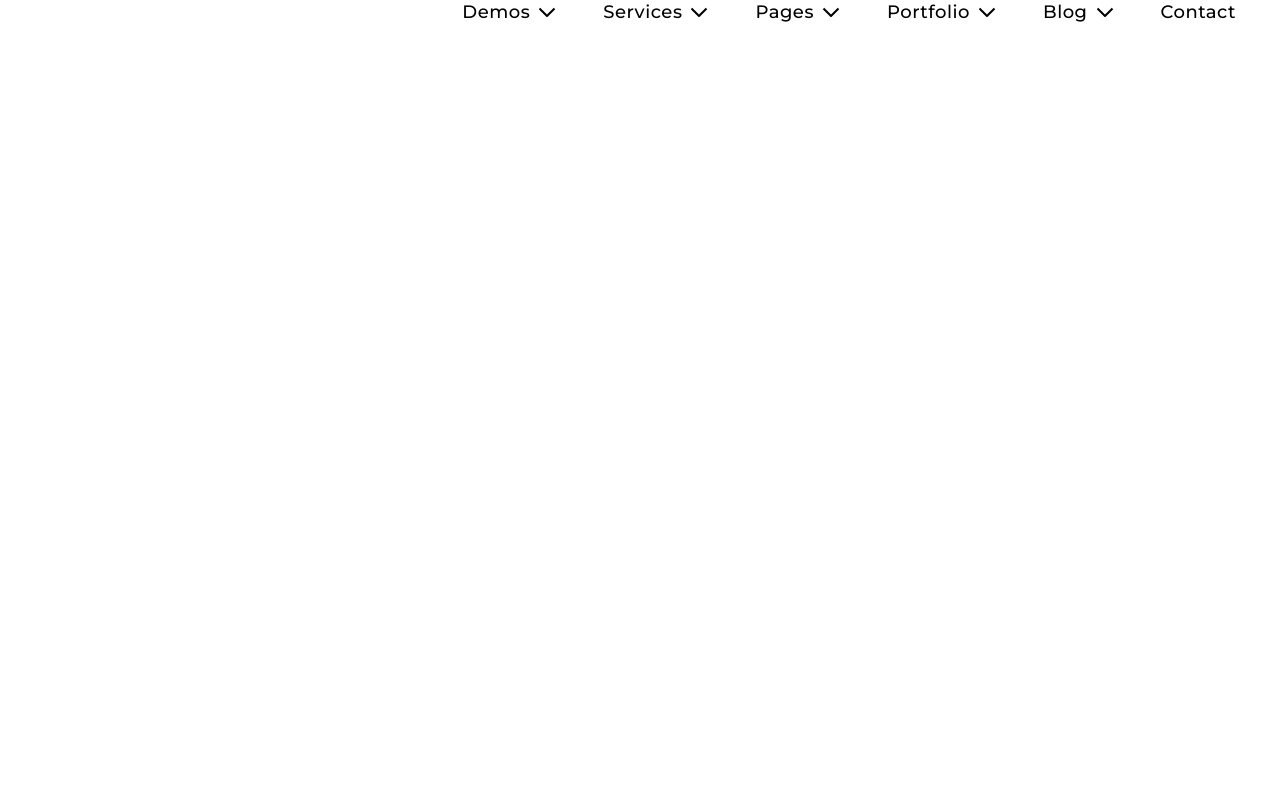
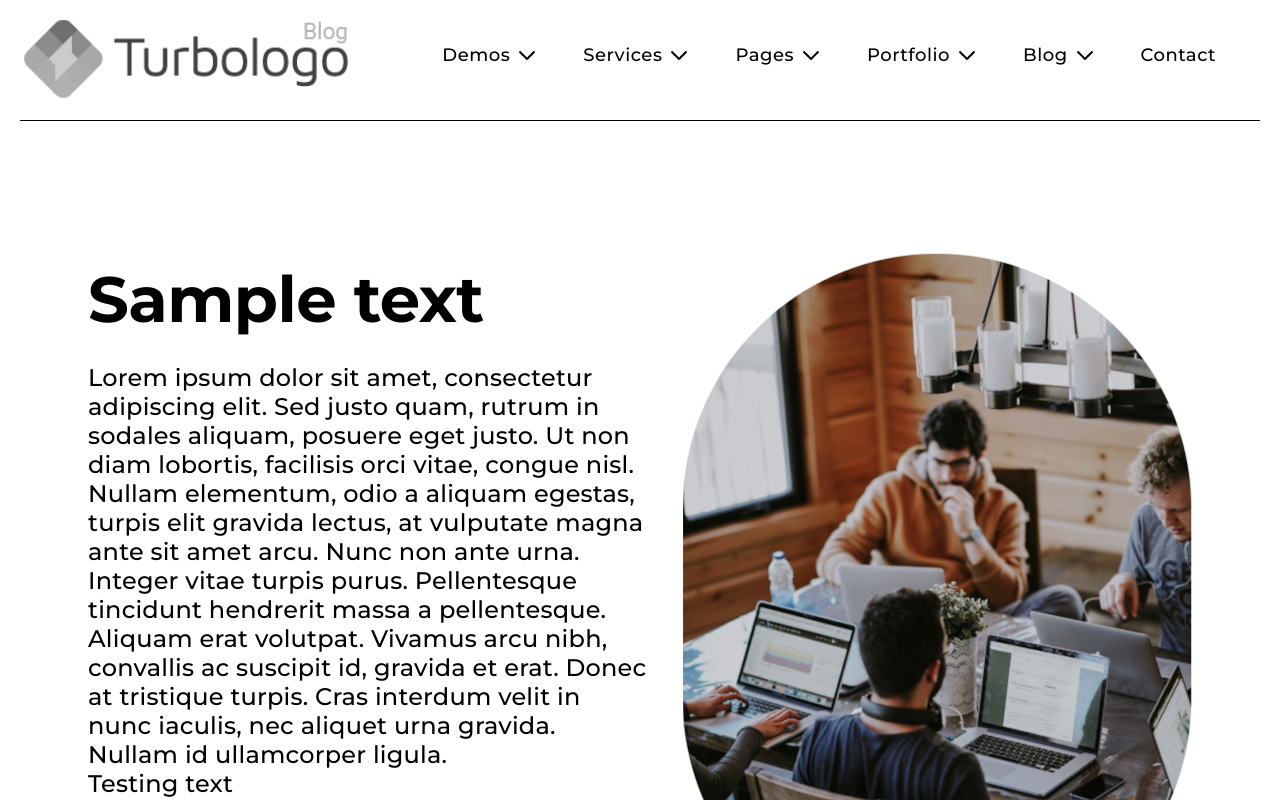
Before and after one commit to hal-alex/material-ui-projects, a React (Create React App) app in the folder project 1/: page / in a window 1280 px wide. Shown: the top 800 px of the page. Built offline with nearby package versions, Linux system fonts and the light colour scheme.

Commit message:
added hero section and slider experiment

```diff
--- a/project 1/src/App.js
+++ b/project 1/src/App.js
@@ -1,14 +1,18 @@
-import { Typography } from "@mui/material";
-import { Box } from "@mui/system";
+import { Typography } from "@mui/material"
+import { Box } from "@mui/system"
 import React from "react"
-import CustomButton from "./components/Button";
-import Navbar from "./components/Navbar";
-
+import CustomButton from "./components/Button"
+import Navbar from "./components/Navbar"
+import Header from "./components/Header"
+import Hero from "./components/Hero"
+import Slider from "@mui/material/Slider"
 
 function App() {
   return (
     <Box>
-      <Navbar></Navbar>
+      <Header></Header>
+      <Hero></Hero>
+
     </Box>
   );
 }
--- a/project 1/src/components/Header.js
+++ b/project 1/src/components/Header.js
@@ -0,0 +1,105 @@
+import { useState } from 'react'
+
+import AppBar from '@mui/material/AppBar'
+import Box from '@mui/material/Box'
+import Toolbar from '@mui/material/Toolbar'
+import IconButton from '@mui/material/IconButton'
+import Typography from '@mui/material/Typography'
+import Container from '@mui/material/Container'
+
+import Navbar from "./Navbar"
+import Drawer from "./Drawer"
+
+import logo_desk from "../img/logo_desk.svg"
+import logo_mob from "../img/logo_mob.svg"
+import burger_menu from "../img/burger_menu.svg"
+
+const styles = {
+    appBar: (theme) => ({
+        background: "white",
+        boxShadow: "none",
+        [theme.breakpoints.up("lg")]: {
+            borderBottom: "0.5px solid black",
+            padding: "20px 0",
+            margin: "auto",
+            maxWidth: "1240px",
+        }
+    }),
+    container: (theme) => ({
+        [theme.breakpoints.up("lg")]: {
+            padding: 0,
+            margin: 0,
+        }
+    }),
+
+    logoDesk: {
+        mr: 2,
+        display: {
+            xs: "none",
+            lg: "flex",
+        },
+        flexGrow: 1,
+    },
+    logoMob: {
+        mr: 2,
+        display: {
+            xs: "flex",
+            lg: "none",
+        },
+        flexGrow: 1,
+    }
+}
+
+function Header() {
+
+    const [openDrawer, setOpenDrawer] = useState(false)
+
+    return (
+        <AppBar position="static" sx={styles.appBar}>
+            <Container maxWidth="xl" sx={styles.container}>
+                <Drawer open={openDrawer} onClose={() => setOpenDrawer(false)}></Drawer>
+                <Toolbar disableGutters>
+                    <Typography
+                        component="a"
+                        href="/"
+                        sx={styles.logoDesk}
+                    >
+                        <img src={logo_desk} alt="logo" />
+                    </Typography>
+                    <Box sx={{
+                        flexGrow: 1,
+                        display: {
+                            xs: "flex",
+                            lg: "none"
+                        }
+                    }}>
+                        <IconButton
+                            size="large"
+                            aria-label="menu"
+                            onClick={() => setOpenDrawer(true)}>
+                            <img src={burger_menu} alt="burger-menu" />
+                        </IconButton>
+                    </Box>
+                    <Typography
+                        component="a"
+                        href="/"
+                        sx={styles.logoMob}
+                    >
+                        <img src={logo_mob} alt="logo" />
+                    </Typography>
+                    <Box sx={{
+                        flexGrow: 1,
+                        display: {
+                            xs: "none",
+                            lg: "flex"
+                        }
+                    }}>
+                        <Navbar></Navbar>
+                    </Box>
+                </Toolbar>
+            </Container>
+        </AppBar>
+    )
+}
+
+export default Header
--- /dev/null
+++ b/project 1/src/components/Hero.js
@@ -0,0 +1,67 @@
+import photo_banner from "../img/photo_banner.png"
+import { Box } from "@mui/system"
+import CustomButton from "./Button"
+import { Typography } from "@mui/material"
+
+const styles = {
+    hero: (theme) => ({
+        padding: "20px",
+        [theme.breakpoints.up("lg")]: {
+            display: "flex",
+            justifyContent: "center",
+            padding: "44px",
+
+        }
+    }),
+    wrapper: (theme) => ({
+        padding: "20px",
+        [theme.breakpoints.up("md")]: {
+            maxWidth: "1240px",
+            display: "flex",
+            alignItems: "center",
+            gap: "35px",
+            padding: "44px",
+
+        }
+    }),
+    photo: {
+        width: "100%",
+        maxWidth: "509px",
+        display: "block",
+        margin: "44px auto 0",
+    },
+    text: (theme) => ({
+        margin: "25px 0px",
+        [theme.breakpoints.up("md")]: {
+            marginBottom: "44px",
+        }
+    })
+}
+
+const Hero = () => {
+
+
+    return (
+        <Box sx={styles.hero}>
+            <Box sx={styles.wrapper}>
+                <Box sx={{ textAlign: "left" }}>
+                    <Typography variant="h2">
+                        Sample text
+                    </Typography>
+                    <Typography variant="body1" sx={styles.text}>
+                        Lorem ipsum dolor sit amet, consectetur adipiscing elit. Sed justo quam, rutrum in sodales aliquam, posuere eget justo. Ut non diam lobortis, facilisis orci vitae, congue nisl. Nullam elementum, odio a aliquam egestas, turpis elit gravida lectus, at vulputate magna ante sit amet arcu. Nunc non ante urna. Integer vitae turpis purus. Pellentesque tincidunt hendrerit massa a pellentesque. Aliquam erat volutpat. Vivamus arcu nibh, convallis ac suscipit id, gravida et erat. Donec at tristique turpis. Cras interdum velit in nunc iaculis, nec aliquet urna gravida. Nullam id ullamcorper ligula.
+                        <br></br>
+                        Testing text
+                    </Typography>
+                    <CustomButton>Join us</CustomButton>
+
+                </Box>
+                <Box component="img" src={photo_banner} sx={styles.photo}>
+                </Box>
+
+            </Box>
+        </Box>
+    )
+}
+
+export default Hero
--- a/project 1/src/components/Navbar.js
+++ b/project 1/src/components/Navbar.js
@@ -22,6 +22,7 @@ const styles = {
         padding: "0",
         marginRight: "44px",
         color: "black",
+        marginBottom: "10px",
     }
 }
 
--- /dev/null
+++ b/project 1/src/components/Slider.js
@@ -0,0 +1,70 @@
+import * as React from 'react'
+import { styled } from '@mui/material/styles'
+import Box from '@mui/material/Box'
+import Grid from '@mui/material/Grid'
+import Typography from '@mui/material/Typography'
+import Slider from '@mui/material/Slider'
+import MuiInput from '@mui/material/Input'
+
+const Input = styled(MuiInput)`
+  width: 42px;
+`;
+
+export default function InputSlider() {
+    const [value, setValue] = React.useState(3000);
+
+    const handleSliderChange = (event, newValue) => {
+        setValue(newValue);
+    };
+
+    const handleInputChange = (event) => {
+        setValue(event.target.value === '' ? '' : Number(event.target.value));
+    };
+
+    const handleBlur = () => {
+        if (value < 0) {
+            setValue(0);
+        } else if (value > 100) {
+            setValue(100);
+        }
+    };
+
+    return (
+        <Box sx={{ width: 250 }}>
+            <Typography id="input-slider" gutterBottom>
+                {value}
+            </Typography>
+            <Grid container spacing={2} alignItems="center">
+                <Grid item>
+                </Grid>
+                <Grid item xs>
+                    <Slider
+                        value={typeof value === 'number' ? value : 0}
+                        onChange={handleSliderChange}
+                        aria-labelledby="input-slider"
+                        step={250}
+                        marks
+                        min={3000}
+                        max={9000}
+                    />
+                </Grid>
+                <Grid item>
+
+                </Grid>
+            </Grid>
+            <Input
+                value={value}
+                size="large"
+                onChange={handleInputChange}
+                onBlur={handleBlur}
+                inputProps={{
+                    step: 250,
+                    min: 3000,
+                    max: 9000,
+                    type: 'number',
+                    'aria-labelledby': 'input-slider',
+                }}
+            />
+        </Box>
+    );
+}
```
Also changed, not shown: project 1/src/components/Card.js (added, +15 -0 lines).
